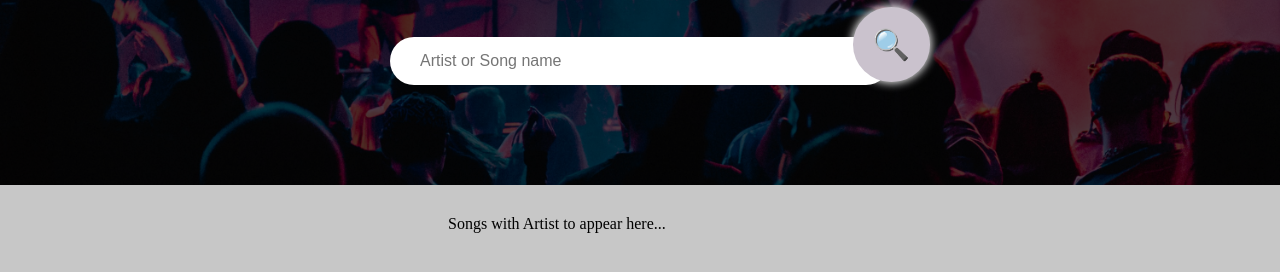
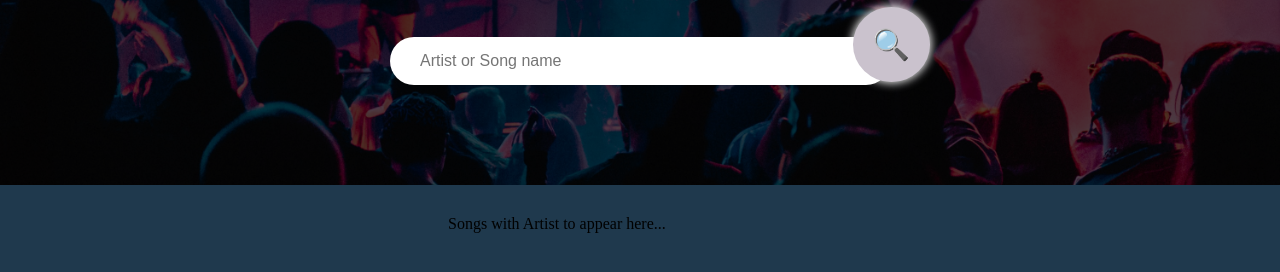
Before and after one commit to 5chauhan/find-lyrics, a plain HTML site: page index.html in a window 1280 px wide. Shown: the part 108-380 px from the top of the page. Drawn offline with Linux system fonts and the light colour scheme.

Commit message:
Update style.css

```diff
--- a/style.css
+++ b/style.css
@@ -3,7 +3,7 @@
 }
 
 body {
-    background-color: rgb(199, 199, 199);
+    background-color: rgb(31 57 77);
     margin: 0;
     font-family: FontAwesome;
     font-style: normal;
```
